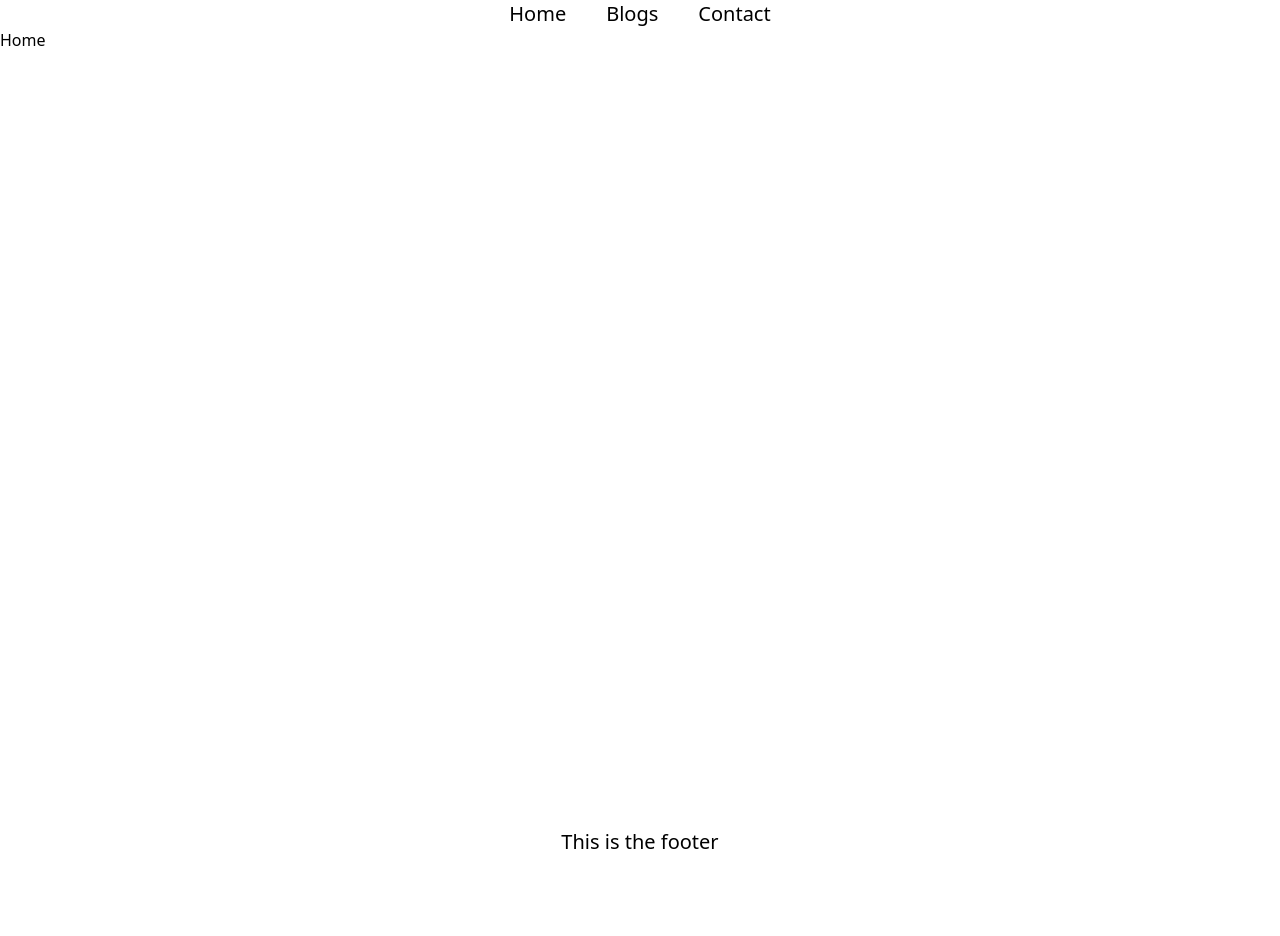
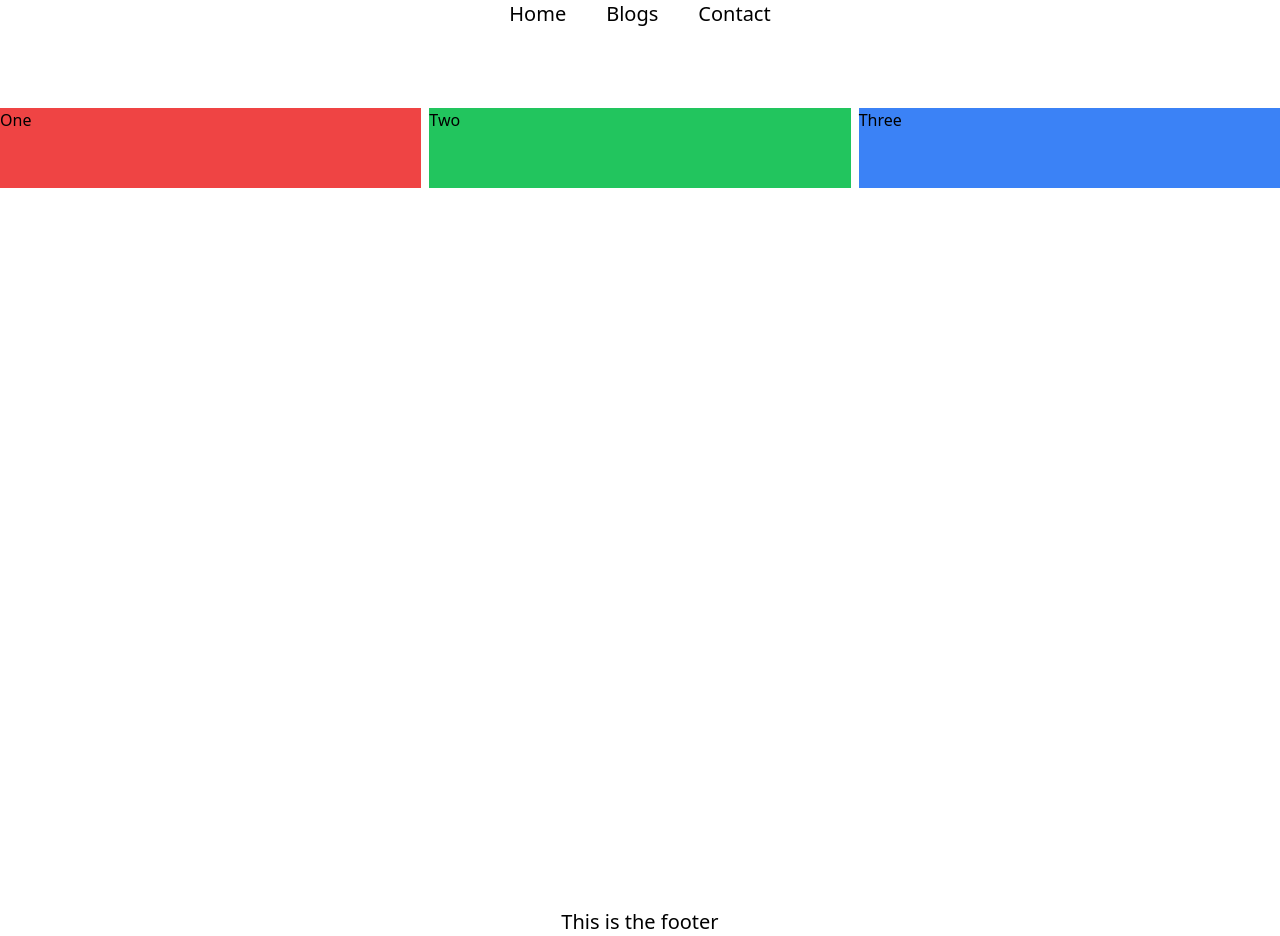
Before and after one commit to senul724/matrix-project, a React (Vite) app: page / in a window 1280 px wide. Before the commit the page ends 856 px from the top, so only its background shows below. Built offline with nearby package versions, Linux system fonts and the light colour scheme.

Commit message:
senul commits

```diff
--- a/src/pages/Home.jsx
+++ b/src/pages/Home.jsx
@@ -1,5 +1,10 @@
 const Home = () => {
-  return <h1>Home</h1>;
+  return (
+  <div className="w-full flex flex-row gap-2 mt-20">
+    <div className="w-1/3 bg-red-500 h-20">One</div>
+    <div className="w-1/3 bg-green-500 h-20">Two</div>
+    <div className="w-1/3 bg-blue-500 h-20">Three</div>
+  </div>);
 };
 
 export default Home;
```
Also changed, not shown: just.txt (added).
